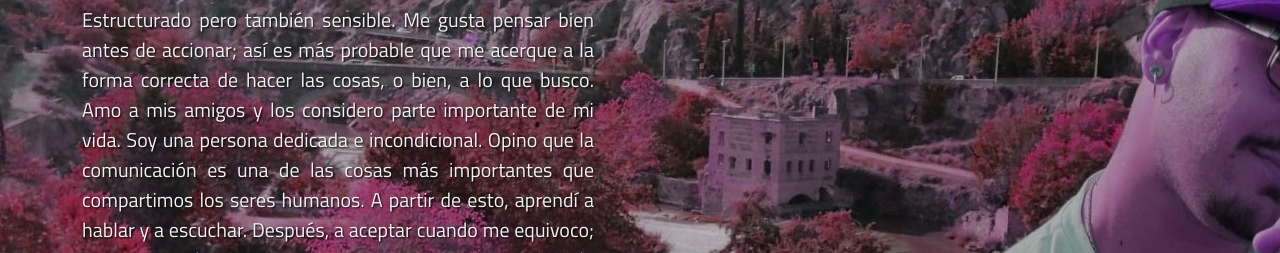
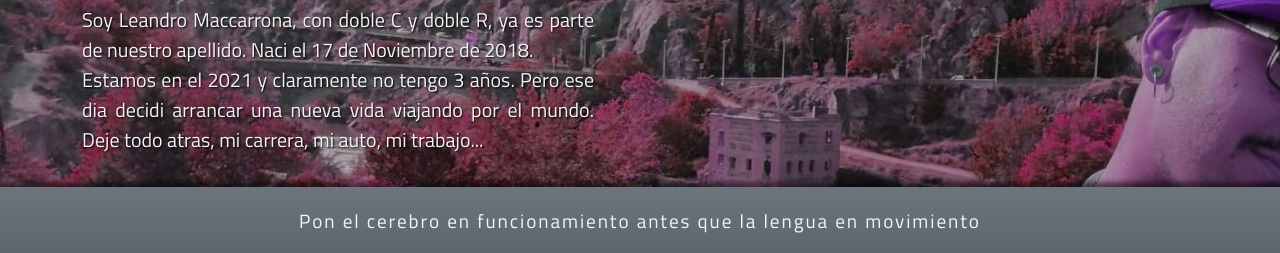
Before and after one commit to dobleCdobleR/mi_repositovio, a website: page index.html in a window 1280 px wide. Shown: the part 318-571 px from the top of the page. Drawn offline with nearby package versions, Linux system fonts and the light colour scheme.

Commit message:
Cambio texto index

```diff
--- a/index.html
+++ b/index.html
@@ -38,8 +38,8 @@
 			</section>
 			<div class="container-sm">
 				<p>
-					Estructurado pero también sensible. Me gusta pensar bien antes de accionar; así es más probable que me acerque a la forma correcta de hacer las cosas, o bien, a lo que busco. Amo a mis amigos y los considero parte importante de mi vida. Soy una persona dedicada e incondicional.
-					Opino que la comunicación es una de las cosas más importantes que compartimos los seres humanos. A partir de esto, aprendí a hablar y a escuchar. Después, a aceptar cuando me equivoco; y a intercambiar con personas que comparten puntos de vista diferentes a los míos, porque me hacen meditar acerca de otras formas de pensar y hacer las cosas.
+					Soy Leandro Maccarrona, con doble C y doble R, ya es parte de nuestro apellido. Naci el 17 de Noviembre de 2018.</br>
+					Estamos en el 2021 y claramente no tengo 3 años. Pero ese dia decidi arrancar una nueva vida viajando por el mundo. Deje todo atras, mi carrera, mi auto, mi trabajo...
 				</p>
 			</div>
 		</main>
```
